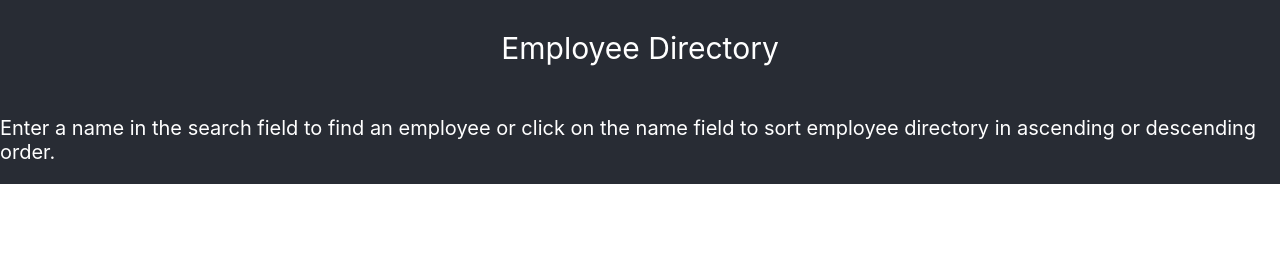
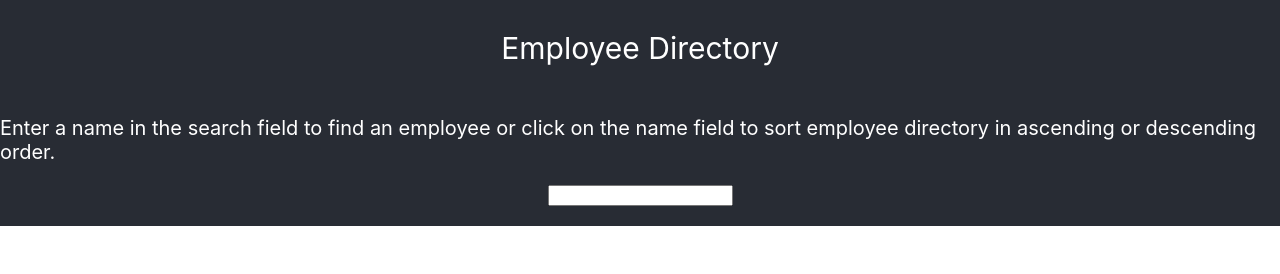
Before and after one commit to CDRobinsonIII/employee-directory-react, a React (Create React App) app: page / in a window 1280 px wide. Shown: the top 274 px of the page. Built offline with nearby package versions, Linux system fonts and the light colour scheme; no server answers.

Commit message:
Added input search field for user to search employee directory. Added prevent default onKeyPress to prevent user from hitting enter, thus refreshing the page and grabbing new employees from the original API call.

```diff
--- a/src/App.css
+++ b/src/App.css
@@ -25,3 +25,7 @@
   justify-content: center;
   color: black;
 }
+
+.App-form {
+  margin-bottom: 20px;
+}
--- a/src/App.js
+++ b/src/App.js
@@ -9,7 +9,8 @@ class App extends React.Component {
   state = {
     loading: true,
     employees: [],
-    filteredEmployees: []
+    filteredEmployees: [],
+    search: ""
   }
 
   async componentDidMount() {
@@ -21,6 +22,20 @@ class App extends React.Component {
     console.log(this.state.employees[0].name.first);
   }
 
+  handleInputChange = (event) => {
+    event.preventDefault();
+
+    // Updating the input's state
+    this.setState({ search: event.target.value });
+
+    // const filteredArray = this.state.filteredEmployees.filter(function (el) {
+    //   return el.first === this.state.search
+    // })
+
+    // this.setState ({ filteredEmployees: filteredArray})
+
+  };
+
   render() {
 
     return (
@@ -29,6 +44,16 @@ class App extends React.Component {
           <p className="App-title"> Employee Directory</p>
           <p className="App-subtitle">Enter a name in the search field to find an employee or click on the name field to sort employee directory in ascending or descending order.</p>
           {/* Input search button here... */}
+          <form className="App-form">
+            <input
+              value={this.state.search}
+              name="search"
+              onChange={this.handleInputChange}
+              type="text"
+              onKeyPress={e => { if (e.key === 'Enter') e.preventDefault()}}
+            // placeholder="Search in here..."
+            />
+          </form>
         </div>
         <div className="App-employee-list">
           {/* employee directory here... */}
```
